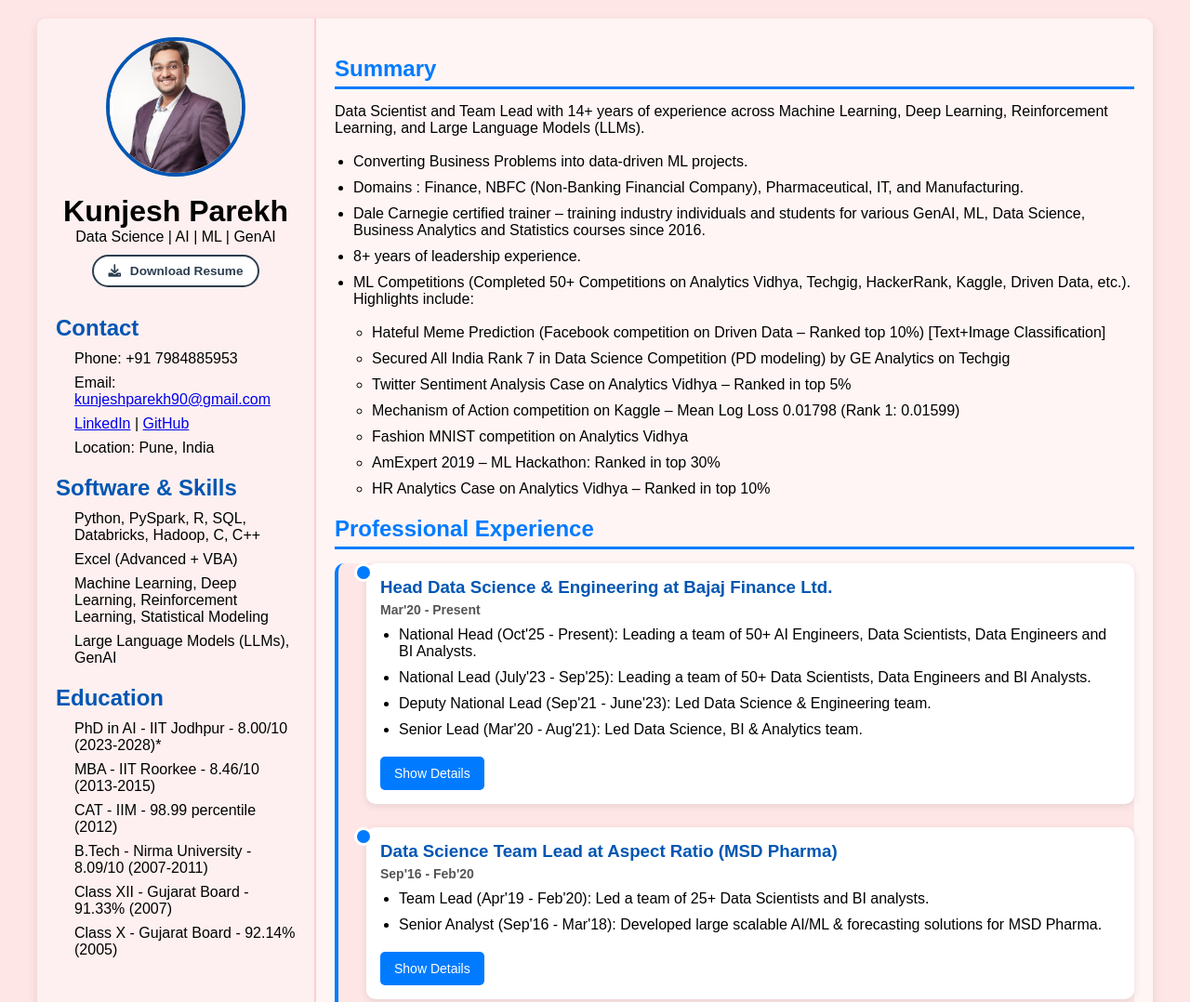
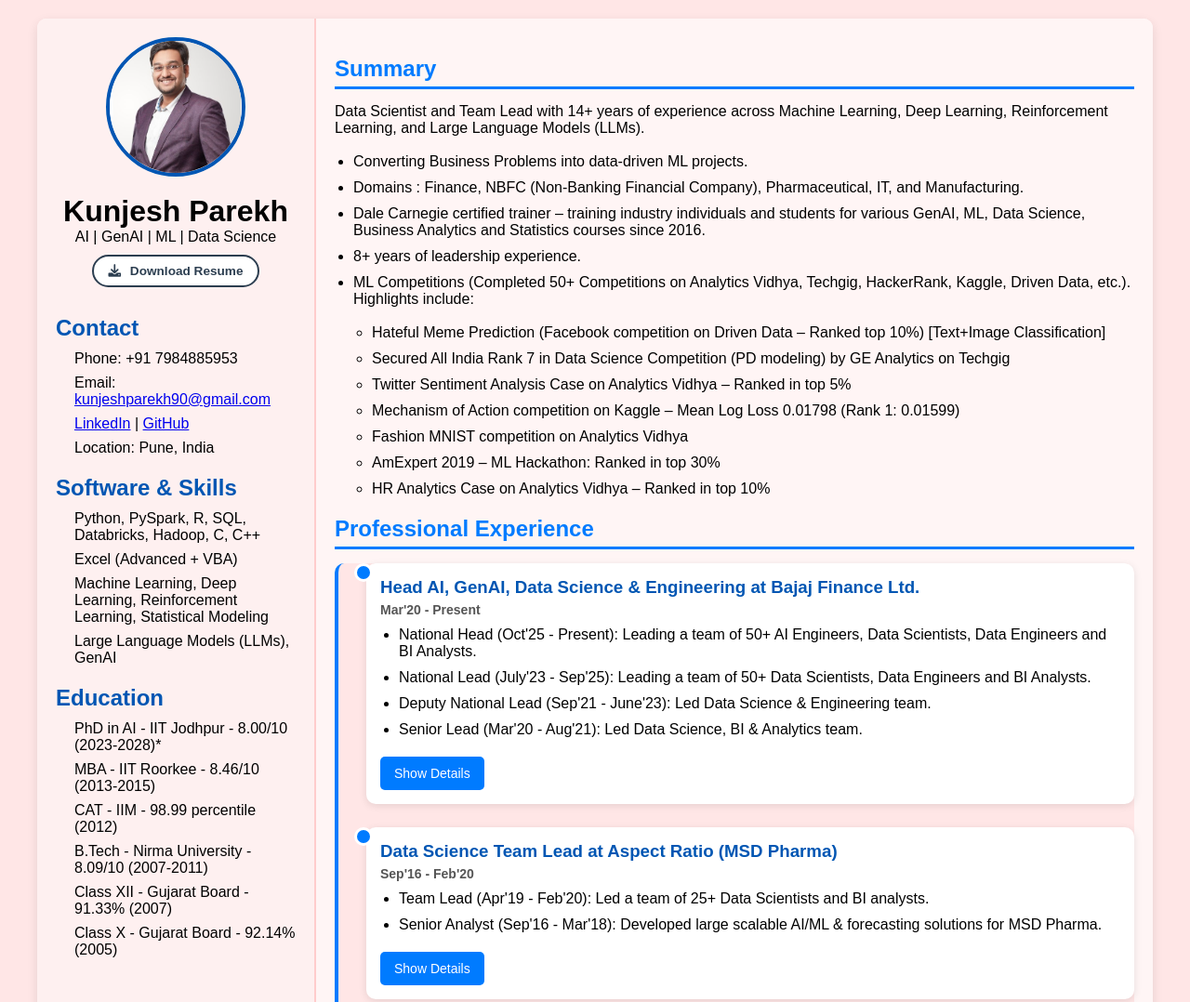
Before and after one commit to kunjesh90/kunjeshweb, a website: page frontend/index.html in a window 1280 px wide. Shown: the top 1078 px of the page at 93% size. Drawn offline with nearby package versions, Linux system fonts and the light colour scheme; a script that the page names is missing.

Commit message:
Update index AI title.html

```diff
--- a/frontend/index.html
+++ b/frontend/index.html
@@ -18,7 +18,7 @@
       <div class="profile-section">
         <img src="Profile.png" alt="Profile Photo">
         <h1>Kunjesh Parekh</h1>
-        <p>Data Science | AI | ML | GenAI</p>
+        <p> AI | GenAI | ML | Data Science </p>
          <a href="Kunjesh_Parekh_Resume.pdf" download class="download-btn">
           <i class="fas fa-download"></i> Download Resume
         </a>
@@ -88,7 +88,7 @@
          <!-- Job 1 -->
 <div class="timeline-item">
   <div class="timeline-content">
-    <h3>Head Data Science & Engineering at Bajaj Finance Ltd.</h3>
+    <h3>Head AI, GenAI, Data Science & Engineering at Bajaj Finance Ltd.</h3>
     <span>Mar'20 - Present</span>
     <ul>
       <li>National Head (Oct'25 - Present): Leading a team of 50+ AI Engineers, Data Scientists, Data Engineers and BI Analysts.</li>
```
